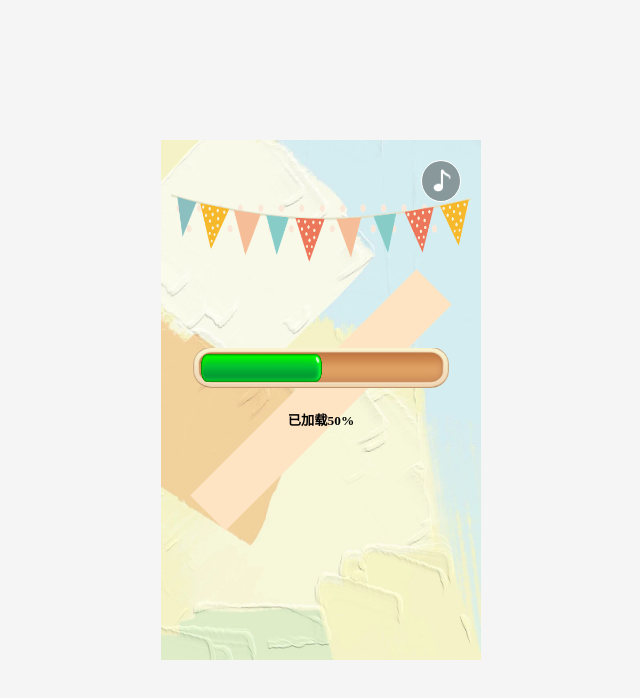
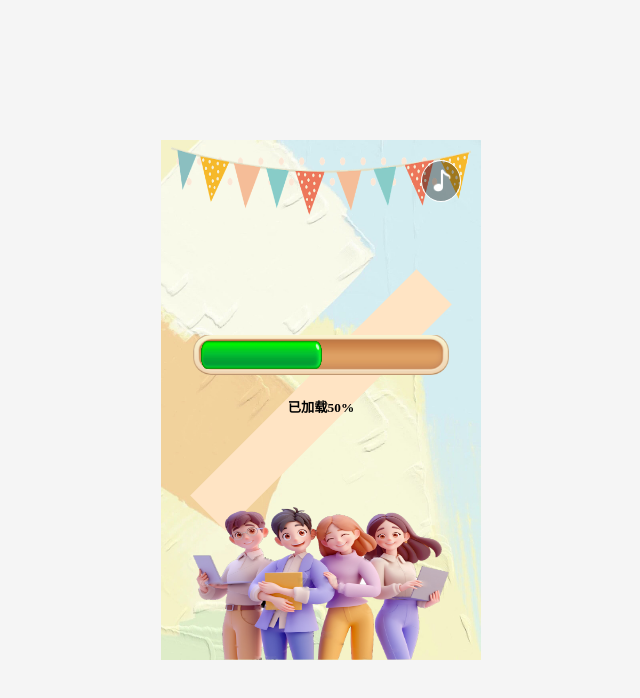
Before and after one commit to XRMT01/DIMD-Training, a plain HTML site: page projects/250310-CrazyAnimals-First/index.html in a window 1280 px wide. Shown: the whole page, without its empty margins (319-959 px from the left). Drawn offline with Linux system fonts and the light colour scheme.

Commit message:
P1
P1布局制作完毕

```diff
--- a/projects/250310-CrazyAnimals-First/index.css
+++ b/projects/250310-CrazyAnimals-First/index.css
@@ -150,9 +150,20 @@ html, body {
     height: 100%;
     display: flex;
     flex-direction: column;
-    justify-content: center;
+
     align-items: center;
 }
+#top #p1{
+    justify-content: flex-start;
+}
+#centre #p1{
+    justify-content: center;
+}
+#bottom #p1{
+    justify-content: flex-end;
+}
+
+
 #p1 #Top_Image{
     width: 100%;
     height: 80px;
@@ -175,3 +186,7 @@ html, body {
     background-size: 100% 100%;
     transition: width 0.5s ease; /* 平滑过渡效果 */
 }
+#p1 #charcter{
+    width: 80%;
+    height: 80%;
+}
--- a/projects/250310-CrazyAnimals-First/index.html
+++ b/projects/250310-CrazyAnimals-First/index.html
@@ -38,7 +38,7 @@
                     <div id="bottom" class="content-section">
                         <!-- 底部内容 -->
                         <div id="p1">
-
+                            <img id="charcter" src="./img/character.png">
                         </div>
                     </div>
                 </div>
```
Also changed, not shown: projects/250310-CrazyAnimals-First/img/character.png (added).
